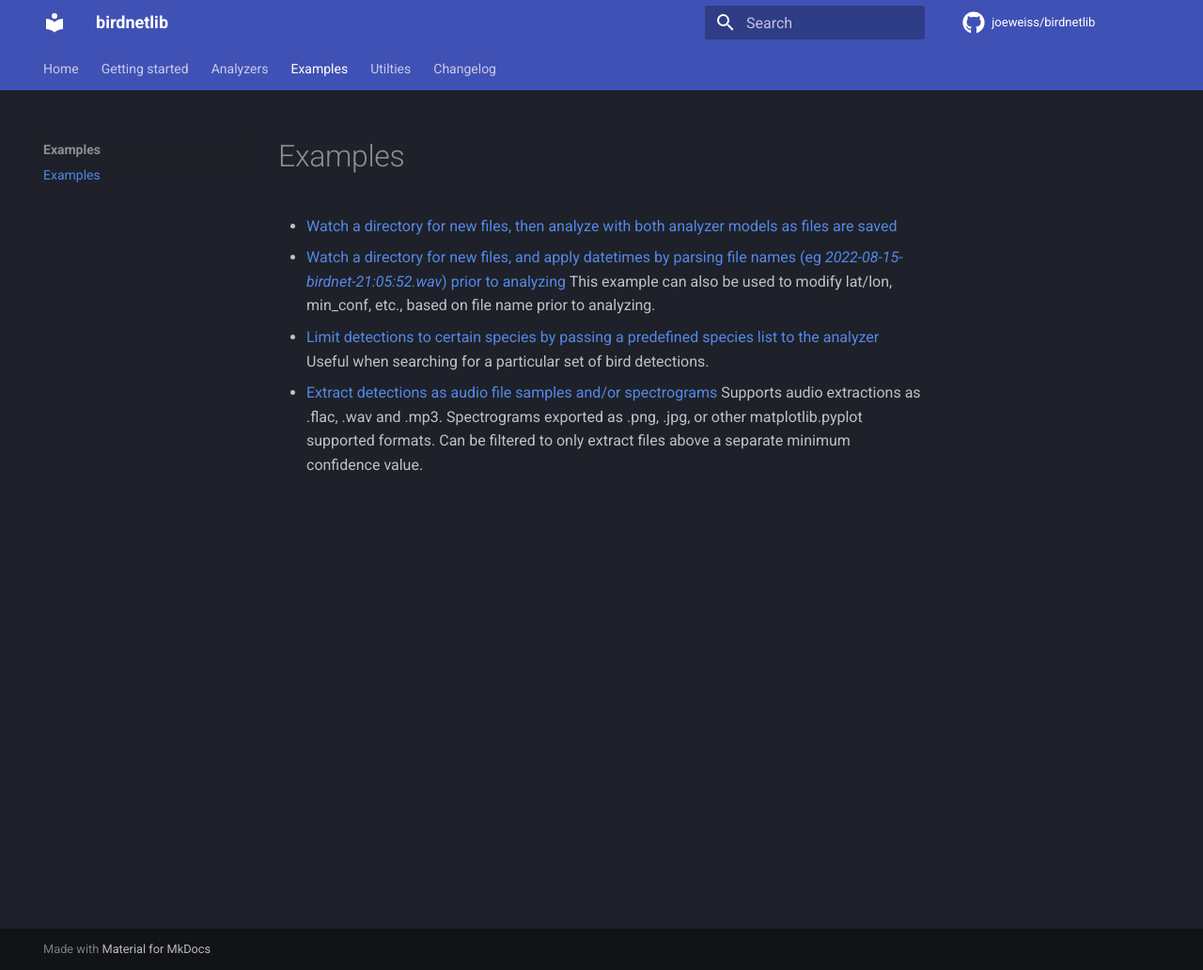
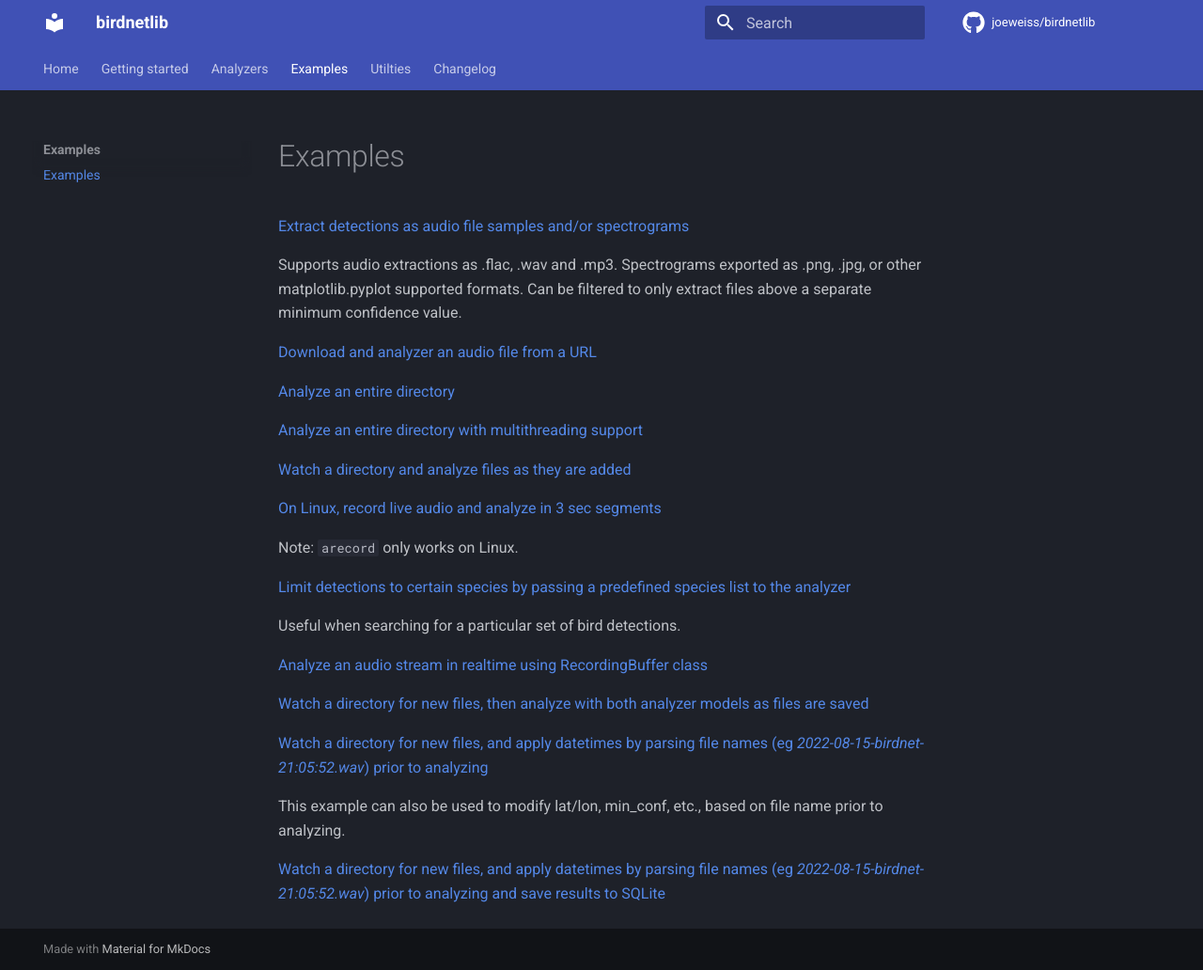
Before and after one commit to joeweiss/birdnetlib, an MkDocs documentation site: the page built from docs/examples.md, in a window 1280 px wide and 1032 px high. Shown: the whole window at 94% size. Built offline with MkDocs 1.6.1 and Material for MkDocs 9.7.7, drawn with Linux system fonts in a browser that asks for light colours; comment, search, counter and statistics services are not loaded.

Commit message:
Add all examples to docs

```diff
--- a/docs/examples.md
+++ b/docs/examples.md
@@ -1,6 +1,31 @@
 # Examples
 
-- [Watch a directory for new files, then analyze with both analyzer models as files are saved](https://github.com/joeweiss/birdnetlib/blob/main/examples/watch_directory_both_analyzers.py)
-- [Watch a directory for new files, and apply datetimes by parsing file names (eg _2022-08-15-birdnet-21:05:52.wav_) prior to analyzing](https://github.com/joeweiss/birdnetlib/blob/main/examples/watch_directory_date_filenames.py) This example can also be used to modify lat/lon, min_conf, etc., based on file name prior to analyzing.
-- [Limit detections to certain species by passing a predefined species list to the analyzer](https://github.com/joeweiss/birdnetlib/blob/main/examples/predefined_species_list.py) Useful when searching for a particular set of bird detections.
-- [Extract detections as audio file samples and/or spectrograms](https://github.com/joeweiss/birdnetlib/blob/main/examples/analyze_and_extract.py) Supports audio extractions as .flac, .wav and .mp3. Spectrograms exported as .png, .jpg, or other matplotlib.pyplot supported formats. Can be filtered to only extract files above a separate minimum confidence value.
+[Extract detections as audio file samples and/or spectrograms](https://github.com/joeweiss/birdnetlib/blob/main/examples/analyze_and_extract.py)
+
+Supports audio extractions as .flac, .wav and .mp3. Spectrograms exported as .png, .jpg, or other matplotlib.pyplot supported formats. Can be filtered to only extract files above a separate minimum confidence value.
+
+[Download and analyzer an audio file from a URL](https://github.com/joeweiss/birdnetlib/blob/main/examples/analyze_from_url.py)
+
+[Analyze an entire directory](https://github.com/joeweiss/birdnetlib/blob/main/examples/batch_directory.py)
+
+[Analyze an entire directory with multithreading support](https://github.com/joeweiss/birdnetlib/blob/main/examples/batch_multiprocessing_directory.py)
+
+[Watch a directory and analyze files as they are added](https://github.com/joeweiss/birdnetlib/blob/main/examples/watch_directory.py)
+
+[On Linux, record live audio and analyze in 3 sec segments](https://github.com/joeweiss/birdnetlib/blob/main/examples/linux_arecord_and_watch.py)
+
+Note: `arecord` only works on Linux.
+
+[Limit detections to certain species by passing a predefined species list to the analyzer](https://github.com/joeweiss/birdnetlib/blob/main/examples/predefined_species_list.py)
+
+Useful when searching for a particular set of bird detections.
+
+[Analyze an audio stream in realtime using RecordingBuffer class](https://github.com/joeweiss/birdnetlib/blob/main/examples/simple_tcp_server.py)
+
+[Watch a directory for new files, then analyze with both analyzer models as files are saved](https://github.com/joeweiss/birdnetlib/blob/main/examples/watch_directory_both_analyzers.py)
+
+[Watch a directory for new files, and apply datetimes by parsing file names (eg _2022-08-15-birdnet-21:05:52.wav_) prior to analyzing](https://github.com/joeweiss/birdnetlib/blob/main/examples/watch_directory_date_filenames.py)
+
+This example can also be used to modify lat/lon, min_conf, etc., based on file name prior to analyzing.
+
+[Watch a directory for new files, and apply datetimes by parsing file names (eg _2022-08-15-birdnet-21:05:52.wav_) prior to analyzing and save results to SQLite](https://github.com/joeweiss/birdnetlib/blob/main/examples/watch_directory_date_filenames_sqlite.py)
```
Also changed, not shown: docs/getting-started.md (+0 -4 lines).
